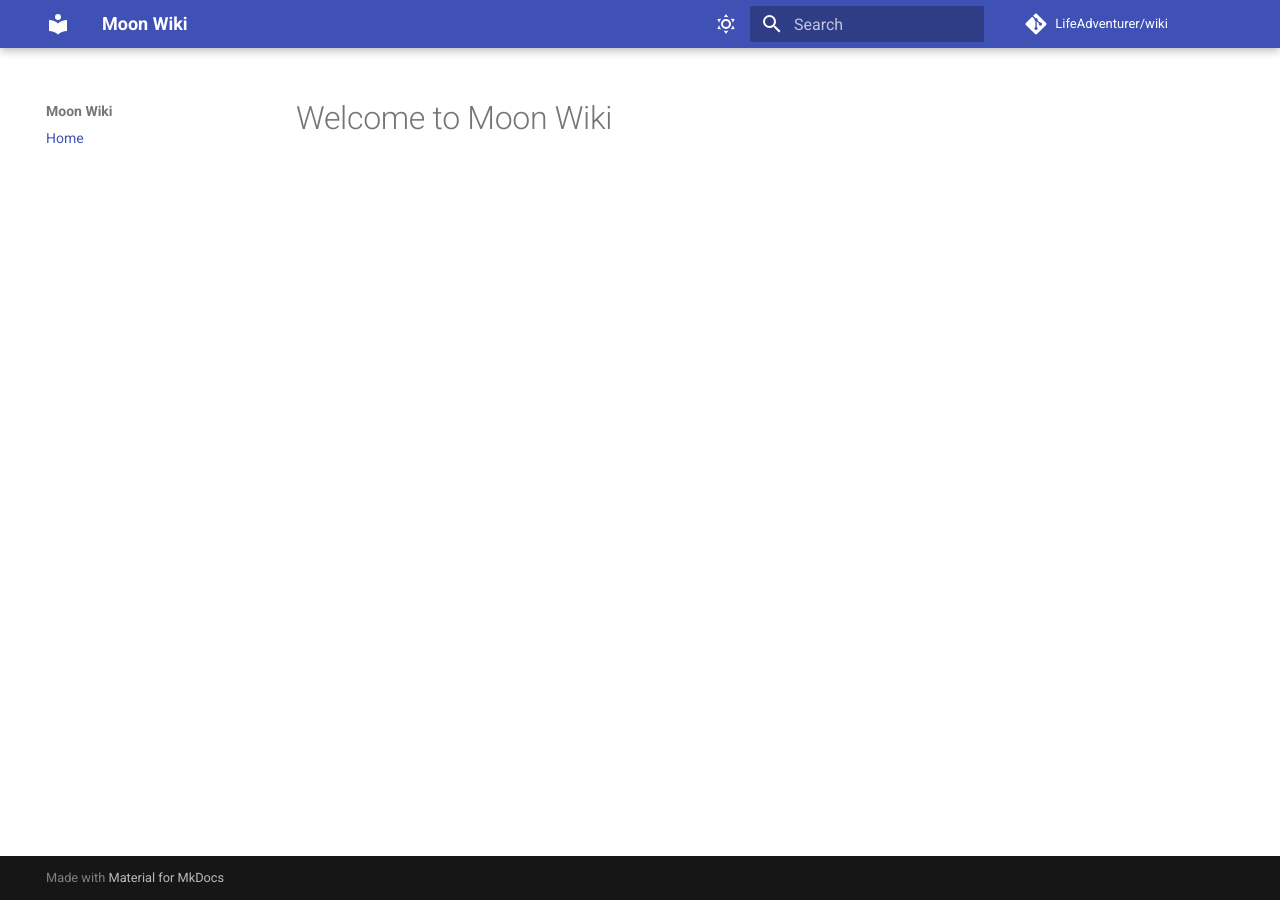
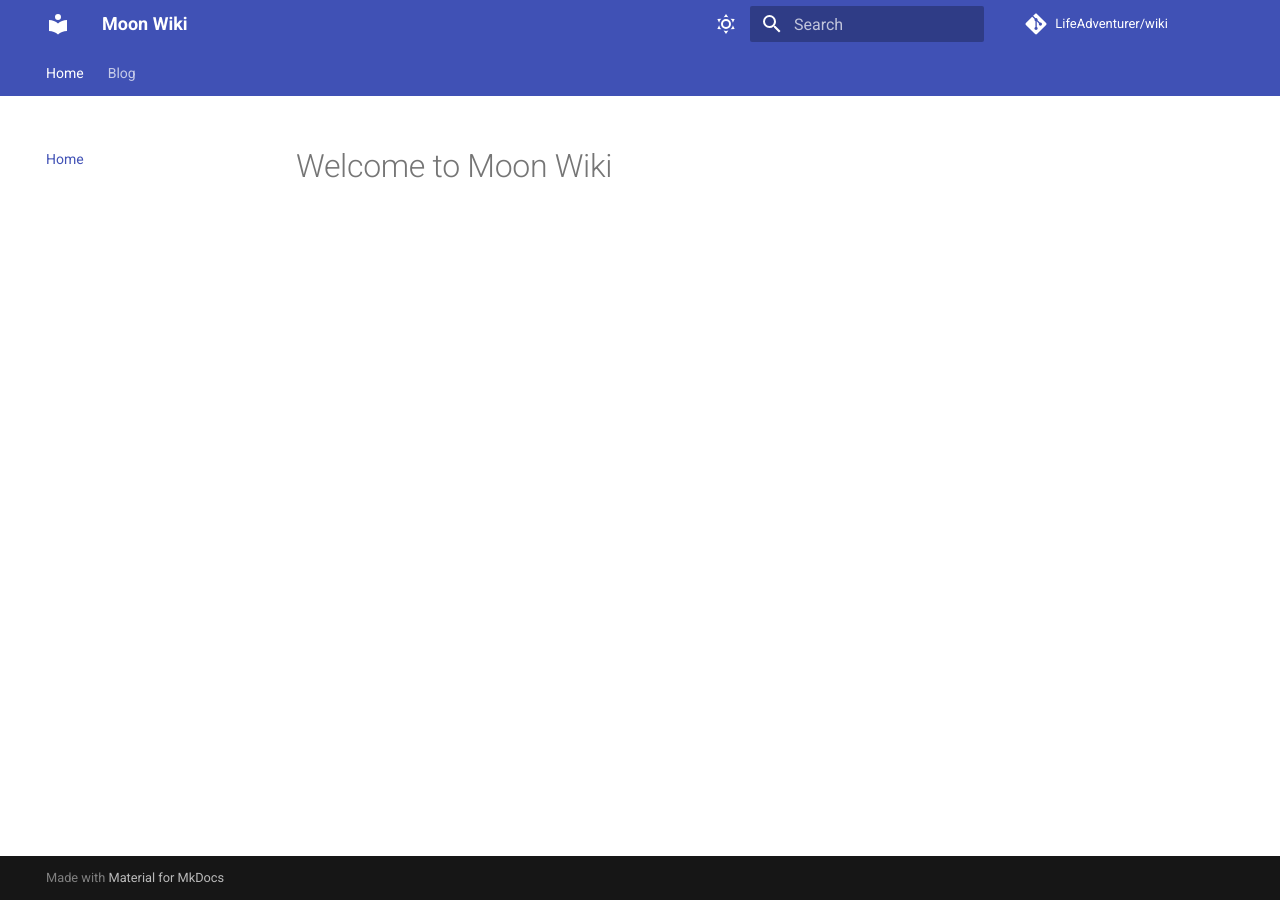
Before and after one commit to LifeAdventurer/wiki, an MkDocs documentation site: the page built from docs/index.md, in a window 1280 px wide. Built offline with MkDocs 1.6.1 and Material for MkDocs 9.7.7, drawn with Linux system fonts in a browser that asks for light colours; comment, search, counter and statistics services are not loaded.

Commit message:
add blog

```diff
--- a/mkdocs.yml
+++ b/mkdocs.yml
@@ -7,6 +7,12 @@ repo_name: LifeAdventurer/wiki
 
 nav:
   - Home: index.md
+  - Blog:
+      - blog/index.md
+
+plugins:
+  - search
+  - blog
 
 theme:
   name: material
@@ -23,3 +29,11 @@ theme:
       toggle:
         icon: material/weather-night
         name: Switch to light mode
+  features:
+    - navigation.tabs
+    - navigation.sections
+    - navigation.expand
+    - toc.follow
+    - search.suggest
+    - search.highlight
+    - search.share
```
Also changed, not shown: docs/blog/index.md (added, +1 -0 lines), 1 other file.
